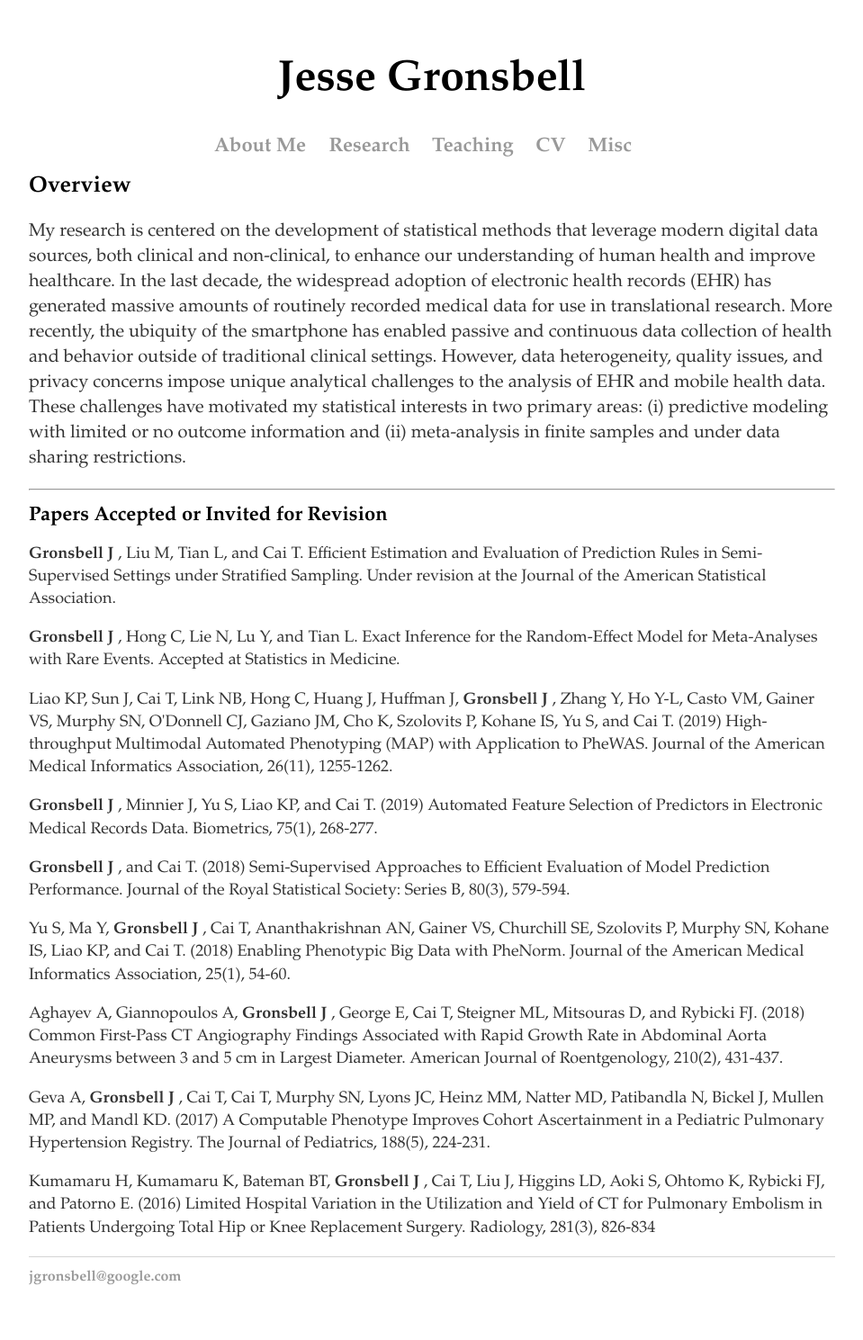
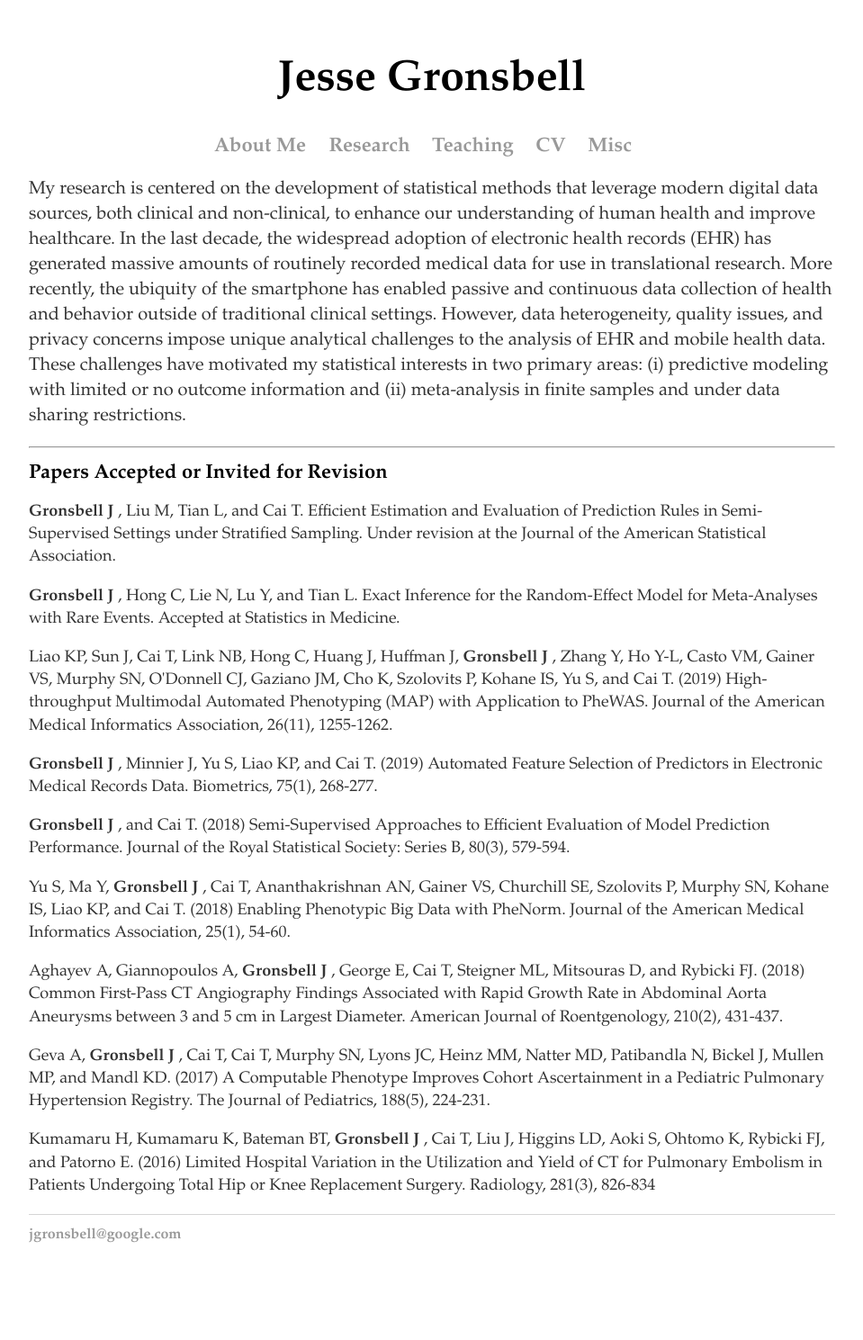
Before and after one commit to jgrons/old_website, a Jekyll site: the page built from research.html, in a window 1280 px wide. Shown: the whole page at 90% size, without its empty margins (160-1119 px from the left). Built offline with Jekyll 4.4.1, drawn with Linux system fonts in a browser that asks for light colours; after the commit the page ends 1442 px from its top, so only the background shows below that.

Commit message:
Update research.html

```diff
--- a/research.html
+++ b/research.html
@@ -3,7 +3,6 @@ layout: default
 title: Jesse Gronsbell
 ---
 <div class="blurb">
-	<h1 style="font-size:25px; font-family: palatino"> Overview </h1>
 
 	<div class="span2">
         </div>
```
